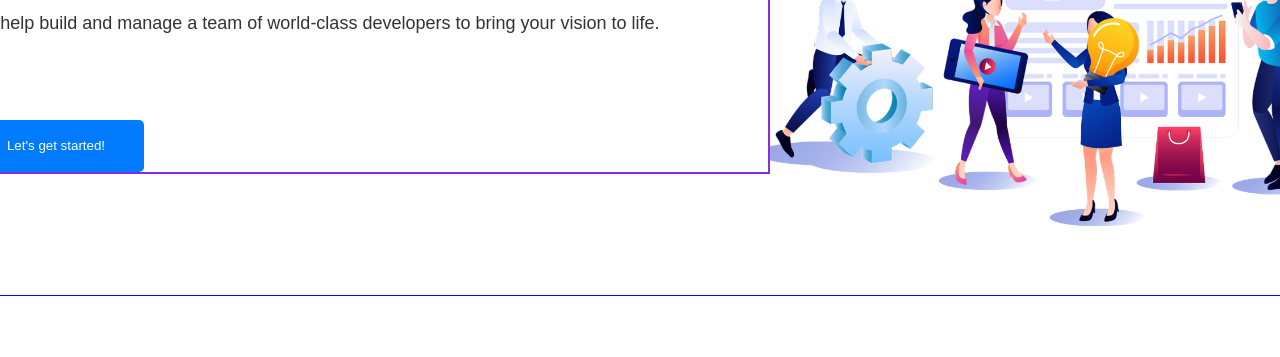
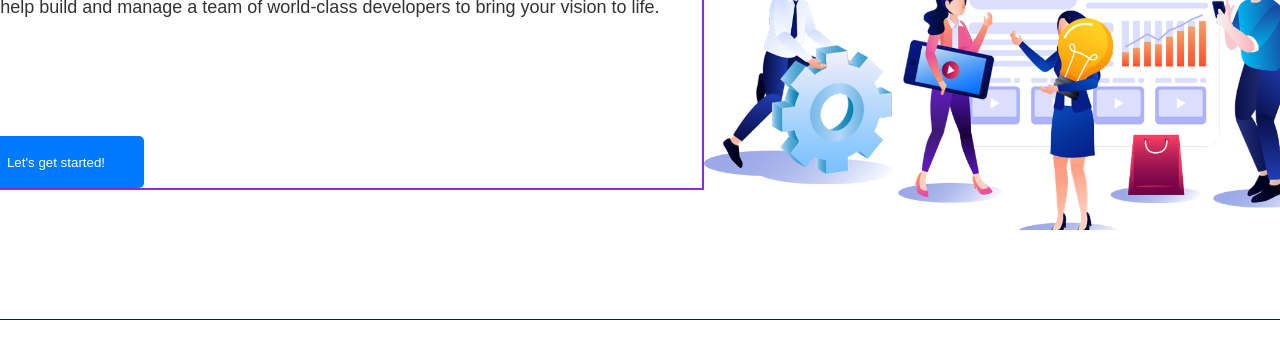
Before and after one commit to aye7822/webpage, a plain HTML site: page index.html in a window 1280 px wide. Shown: the part 443-800 px from the top of the page. Drawn offline with Linux system fonts and the light colour scheme.

Commit message:
first commit

```diff
--- a/index.html
+++ b/index.html
@@ -1,6 +1,9 @@
 <!DOCTYPE html>
 <html>
+  <html lang="en">
 <head>
+  <meta charset="UTF-8">
+  <meta name="viewport" content="width=device-width, initial-scale=1.0">
   <title>Webpage</title>
   <link rel="stylesheet" href="style.css">
 </head>
--- a/style.css
+++ b/style.css
@@ -64,9 +64,8 @@ header {
   justify-content: space-between;
   align-items: center;
   border: blue 1px solid;
-  width:1347px;
-  height: 546px;
-
+  width: 1347px;
+  height: 594px;;
 }
 .head
 {
@@ -74,8 +73,8 @@ header {
 
 }
 .hero-content {
-  width: 799px;
-  height: 300px;
+  width: 733px;
+  height: 333px;
   display: flex;
   justify-content: space-between;
   border: 2px solid blueviolet;
@@ -111,11 +110,9 @@ header {
   background-image: url('main.png');
   background-size: cover;
   background-position: center;
-  height: 75%;
-  width: 75%;
-
-
-}
+ width: 614px;
+ height:416px;
+ }
 
 footer {
   background-color: #333;
```
